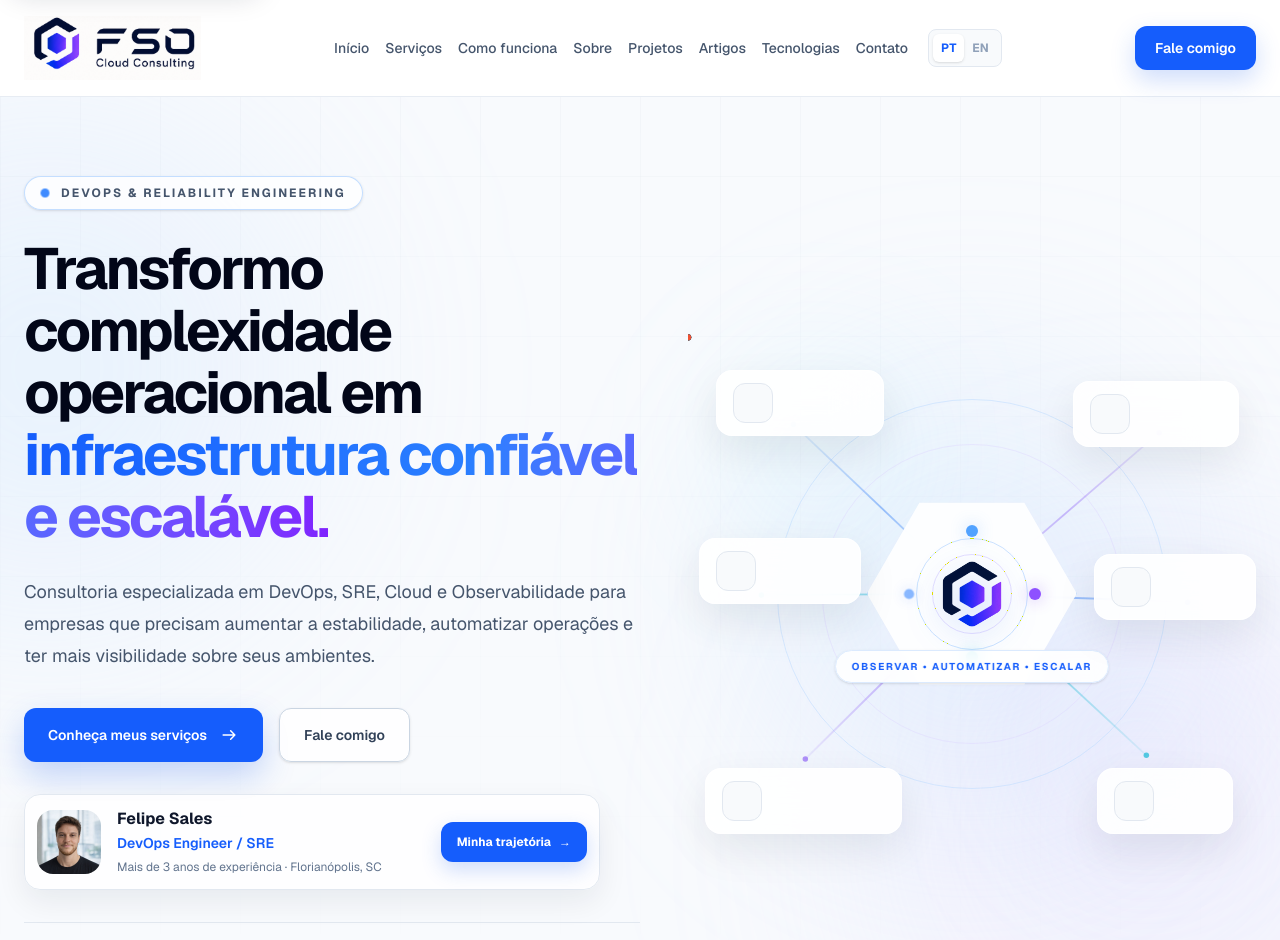
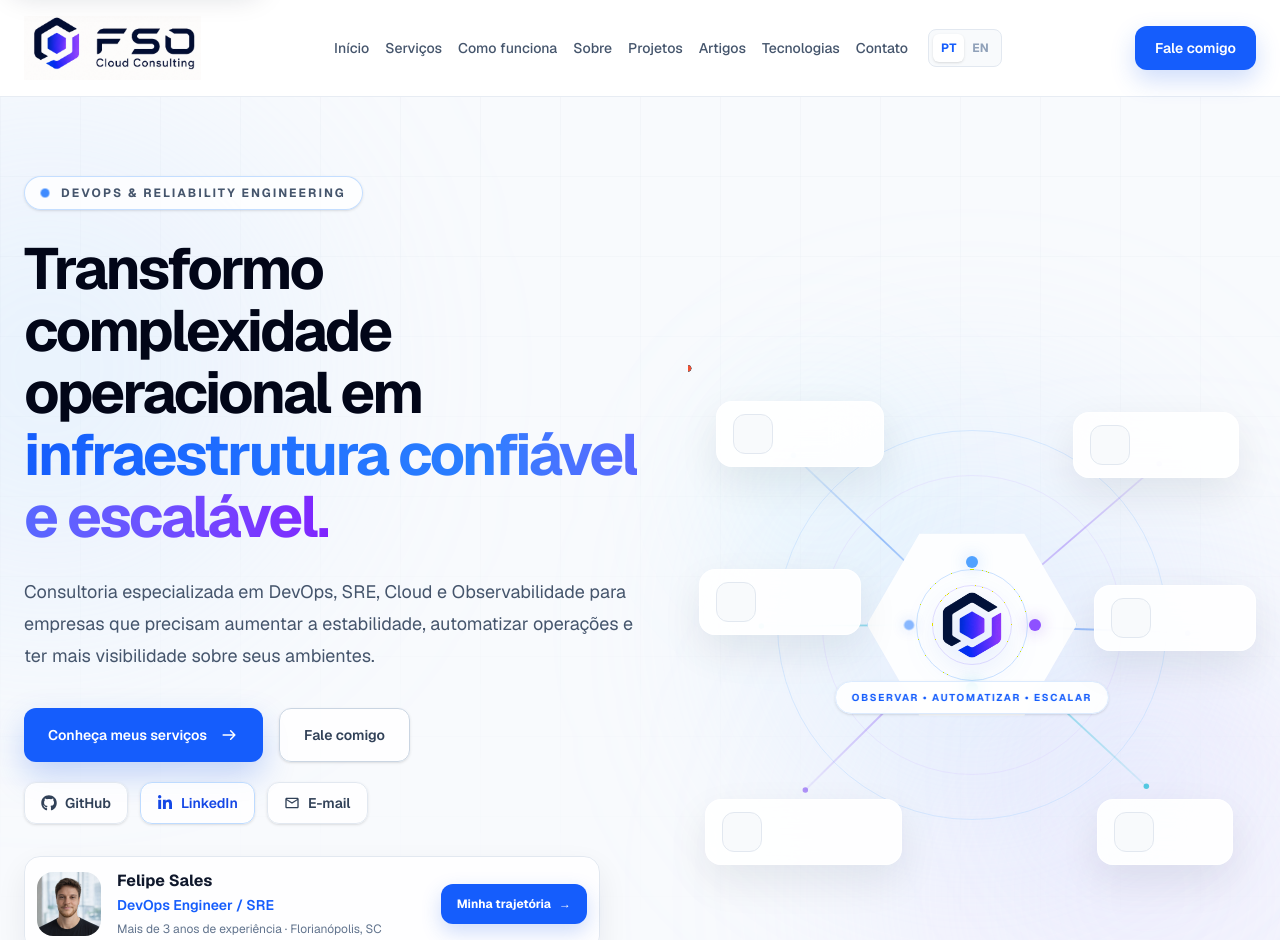
Before and after one commit to felipesalesdeoliveira/fso-cloud-consulting, a Next.js app: page / in a window 1280 px wide. Shown: the top 940 px of the page. Built offline with nearby package versions, Linux system fonts and the light colour scheme.

Commit message:
feat: add professional contact links to hero (#39)

```diff
--- a/components/Hero.tsx
+++ b/components/Hero.tsx
@@ -2,6 +2,8 @@
 
 import Image from "next/image";
 import { useEffect, useState, type ComponentType, type MouseEvent, type SVGProps } from "react";
+import { FaGithub, FaLinkedinIn } from "react-icons/fa";
+import { MdOutlineEmail } from "react-icons/md";
 import { heroStats } from "@/data/content";
 import { technologyCategories, type Technology } from "@/data/technologies";
 import { ArrowIcon, AutomationIcon, CloudIcon, InfrastructureIcon, ObservabilityIcon } from "@/components/icons/CustomIcons";
@@ -505,6 +507,34 @@ export function Hero({ locale = "pt" }: { locale?: "pt" | "en" }) {
             </a>
           </div>
 
+          <div className="mt-5 flex flex-wrap gap-3" aria-label={english ? "Professional profiles and email" : "Perfis profissionais e e-mail"}>
+            <a
+              href="https://github.com/felipesalesdeoliveira"
+              target="_blank"
+              rel="noreferrer"
+              className="inline-flex items-center gap-2 rounded-xl border border-slate-200 bg-white/80 px-4 py-2.5 text-sm font-semibold text-slate-700 shadow-sm transition duration-300 hover:-translate-y-0.5 hover:border-slate-400 hover:text-slate-950 hover:shadow-md"
+              aria-label={english ? "Felipe Sales on GitHub (opens in a new tab)" : "Felipe Sales no GitHub (abre em uma nova aba)"}
+            >
+              <FaGithub className="h-4 w-4" aria-hidden="true" /> GitHub
+            </a>
+            <a
+              href="https://www.linkedin.com/in/felipesalesdeoliveira"
+              target="_blank"
+              rel="noreferrer"
+              className="inline-flex items-center gap-2 rounded-xl border border-blue-200 bg-white/80 px-4 py-2.5 text-sm font-semibold text-blue-700 shadow-sm transition duration-300 hover:-translate-y-0.5 hover:border-blue-400 hover:bg-blue-50 hover:shadow-md"
+              aria-label={english ? "Felipe Sales on LinkedIn (opens in a new tab)" : "Felipe Sales no LinkedIn (abre em uma nova aba)"}
+            >
+              <FaLinkedinIn className="h-4 w-4" aria-hidden="true" /> LinkedIn
+            </a>
+            <a
+              href="mailto:fesales.oliveira@gmail.com"
+              className="inline-flex items-center gap-2 rounded-xl border border-slate-200 bg-white/80 px-4 py-2.5 text-sm font-semibold text-slate-700 shadow-sm transition duration-300 hover:-translate-y-0.5 hover:border-blue-300 hover:text-blue-700 hover:shadow-md"
+              aria-label={english ? "Email Felipe Sales" : "Enviar e-mail para Felipe Sales"}
+            >
+              <MdOutlineEmail className="h-4 w-4" aria-hidden="true" /> {english ? "Email" : "E-mail"}
+            </a>
+          </div>
+
           <div className="mt-8 flex max-w-xl flex-wrap items-center gap-4 rounded-2xl border border-slate-200 bg-white/80 p-3 shadow-[0_12px_30px_rgba(15,23,42,0.07)] backdrop-blur sm:flex-nowrap">
             <Image
               src={publicAsset("/felipe-sales-profile.png")}
```
